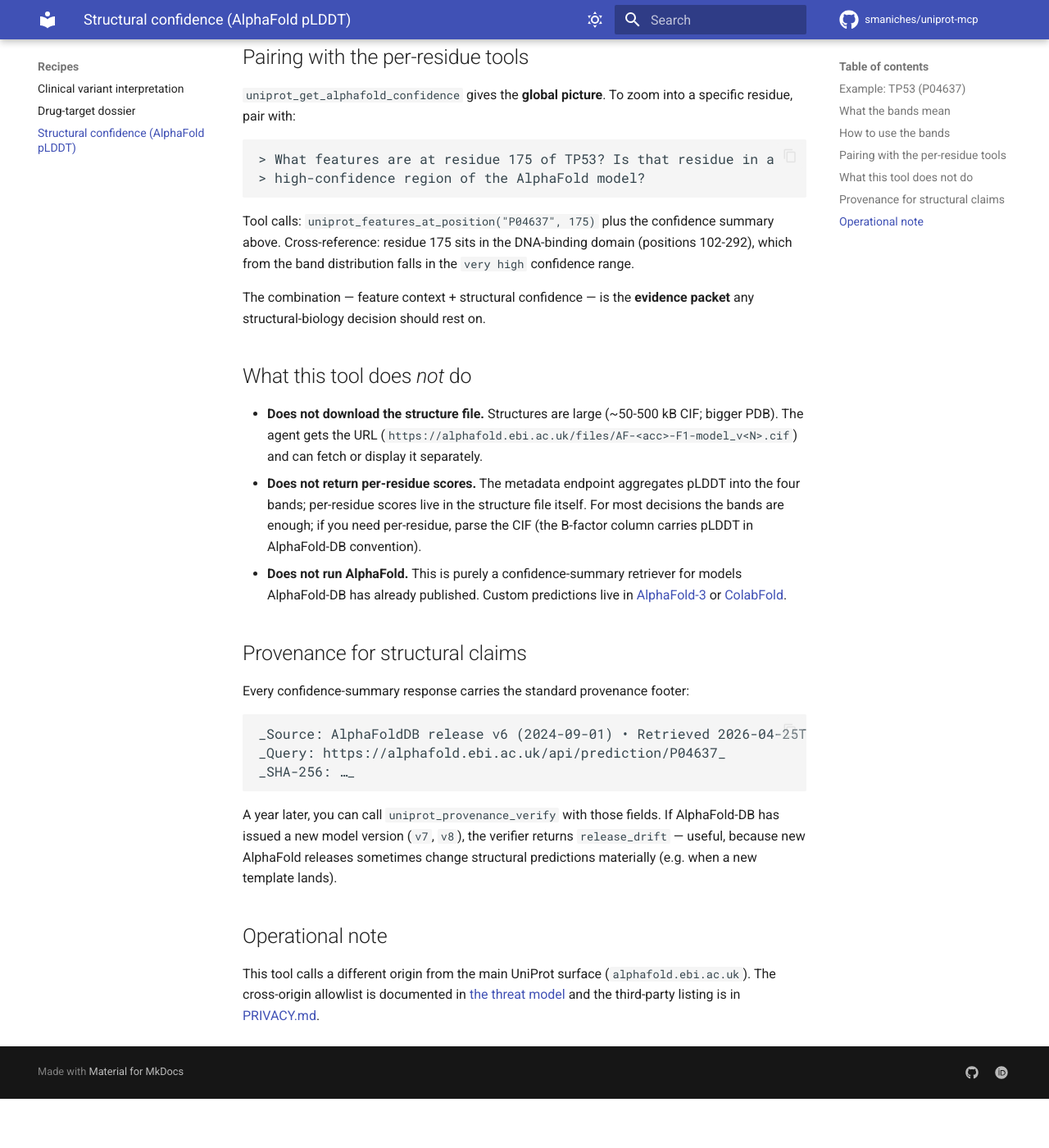
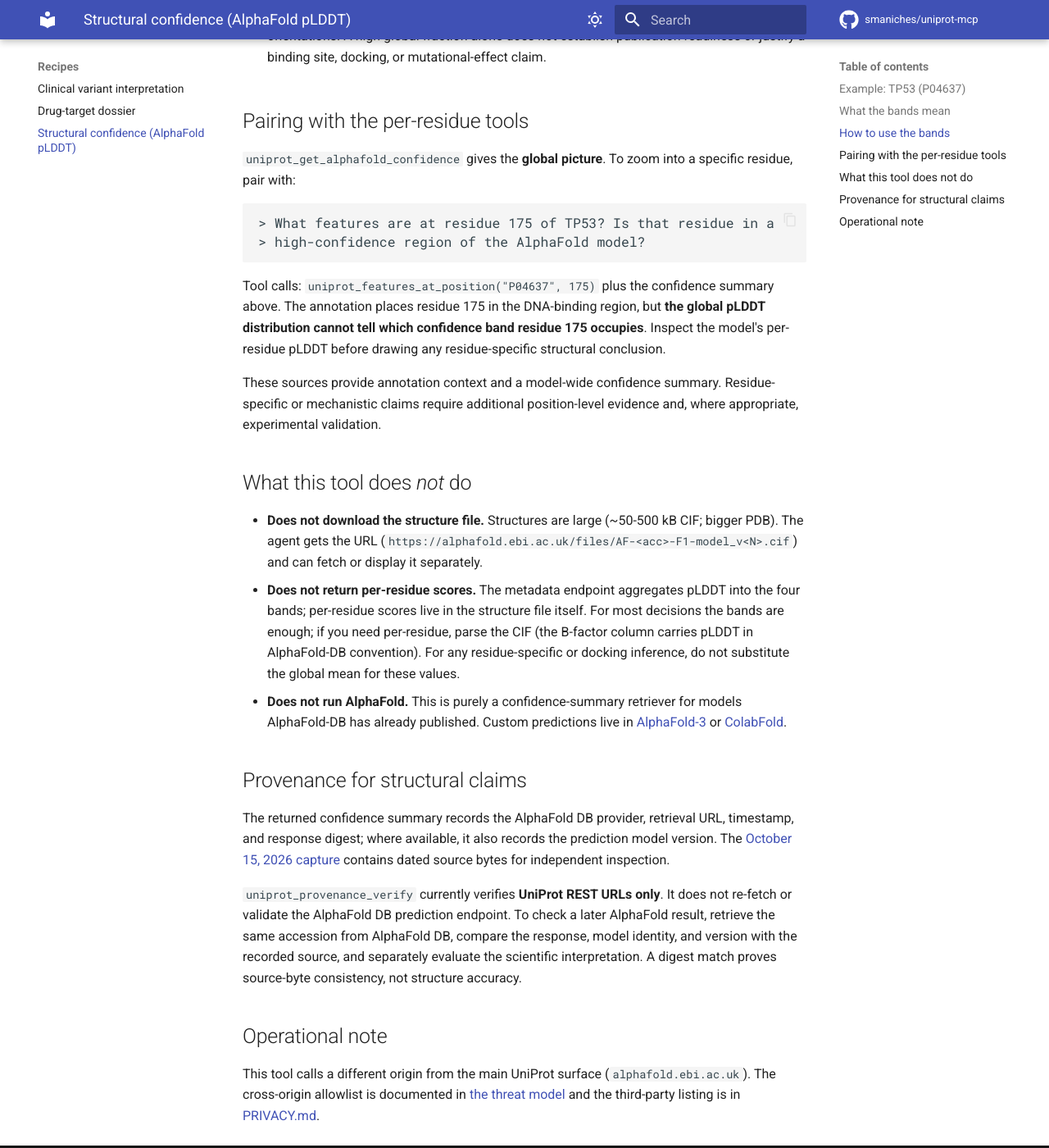
Before and after one commit to smaniches/uniprot-mcp, an MkDocs documentation site: the page built from docs/recipes/structural-confidence.md, in a window 1280 px wide and 1400 px high, scrolled down 1977 px. Shown: the whole window at 82% size. Built offline with MkDocs 1.6.1 and Material for MkDocs 9.7.7, drawn with Linux system fonts in a browser that asks for light colours; comment, search, counter and statistics services are not loaded; before the commit the page ends 3317 px from its top, so only the background shows below that; some of the changed text lies outside the part shown.

Commit message:
docs(science): correct pLDDT, ClinVar, and provenance scope (#233)
Clarify that global AlphaFold pLDDT cannot establish local residue confidence or publication readiness, distinguish ClinVar gene-level candidate search from exact allele identification, and bound provenance verification to UniProt REST. Preserve the original source capture and all MCP tools; no runtime or release change.

````diff
--- a/docs/recipes/structural-confidence.md
+++ b/docs/recipes/structural-confidence.md
@@ -40,10 +40,10 @@
 
 | Band | pLDDT range | Trust level | Typical region |
 |---|---|---|---|
-| Very high | ≥ 90 | Position-level accuracy comparable to a 1.5 Å crystal structure | Folded domains with reliable templates |
-| Confident | 70-90 | Backbone-level accuracy; sidechain placement reasonable | Folded domains with weaker templates, or surface |
-| Low | 50-70 | Topology may be right; do not trust local geometry | Surface loops, flexible linkers |
-| Very low | < 50 | Treat as **disordered**; structural reasoning is unsafe | Intrinsically disordered regions, signal peptides |
+| Very high | ≥ 90 | Often reliable local geometry; not a guarantee of experimental accuracy | Well-modelled regions |
+| Confident | 70-90 | Generally good backbone confidence; side-chain uncertainty remains | Structured regions |
+| Low | 50-70 | Local model uncertainty; interpret cautiously | Loops and less certain regions |
+| Very low | < 50 | Coordinates should not be interpreted; may indicate disorder or missing structural context | Flexible or poorly modelled regions |
 
 Source: [AlphaFold-DB FAQ](https://alphafold.ebi.ac.uk/faq).
 
@@ -57,14 +57,16 @@
   a specific region (e.g. the DNA-binding domain versus the termini),
   read per-residue pLDDT from the model file before relying on it.
 
-- **An intrinsically disordered protein** (e.g. some transcription
-  factors, prion proteins): may show 60-90 % `very low`. → The
-  AlphaFold model is essentially a guess; do not run docking on it,
-  do not interpret a single-residue contact.
+- **A protein with a large low-confidence fraction** may contain
+  disordered or context-dependent regions. Do not use coordinates of
+  those regions for residue contacts or docking without independent
+  validation. The global fraction alone does not identify which
+  residues are affected.
 
-- **A typical enzyme** (e.g. CYP450, kinase): often 90 %+ `very high`.
-  → Publication-grade. Structural reasoning, sidechain analysis,
-  surface-pocket identification are all on solid ground.
+- **A high-confidence model** can still have uncertain loops,
+  interfaces, ligands, or domain orientations. A high global fraction
+  alone does not establish publication readiness or justify a binding
+  site, docking, or mutational-effect claim.
 
 ## Pairing with the per-residue tools
 
@@ -77,12 +79,14 @@
 ```
 
 Tool calls: `uniprot_features_at_position("P04637", 175)` plus the
-confidence summary above. Cross-reference: residue 175 sits in the
-DNA-binding domain (positions 102-292), which from the band
-distribution falls in the `very high` confidence range.
+confidence summary above. The annotation places residue 175 in the
+DNA-binding region, but **the global pLDDT distribution cannot tell
+which confidence band residue 175 occupies**. Inspect the model's
+per-residue pLDDT before drawing any residue-specific structural conclusion.
 
-The combination — feature context + structural confidence — is the
-**evidence packet** any structural-biology decision should rest on.
+These sources provide annotation context and a model-wide confidence
+summary. Residue-specific or mechanistic claims require additional
+position-level evidence and, where appropriate, experimental validation.
 
 ## What this tool does *not* do
 
@@ -94,7 +98,8 @@
   aggregates pLDDT into the four bands; per-residue scores live in
   the structure file itself. For most decisions the bands are enough;
   if you need per-residue, parse the CIF (the B-factor column carries
-  pLDDT in AlphaFold-DB convention).
+  pLDDT in AlphaFold-DB convention). For any residue-specific or
+  docking inference, do not substitute the global mean for these values.
 - **Does not run AlphaFold.** This is purely a confidence-summary
   retriever for models AlphaFold-DB has already published. Custom
   predictions live in [AlphaFold-3](https://alphafoldserver.com/) or
@@ -102,20 +107,18 @@
 
 ## Provenance for structural claims
 
-Every confidence-summary response carries the standard provenance
-footer:
+The returned confidence summary records the AlphaFold DB provider,
+retrieval URL, timestamp, and response digest; where available, it also
+records the prediction model version. The [October 15, 2026
+capture](https://github.com/smaniches/uniprot-mcp/tree/main/examples/captures/2026-10-15_tp53_r175h)
+contains dated source bytes for independent inspection.
 
-```
-_Source: AlphaFoldDB release v6 (2024-09-01) • Retrieved 2026-04-25T12:00:00Z_
-_Query: https://alphafold.ebi.ac.uk/api/prediction/P04637_
-_SHA-256: …_
-```
-
-A year later, you can call `uniprot_provenance_verify` with those
-fields. If AlphaFold-DB has issued a new model version (`v7`, `v8`),
-the verifier returns `release_drift` — useful, because new
-AlphaFold releases sometimes change structural predictions
-materially (e.g. when a new template lands).
+`uniprot_provenance_verify` currently verifies **UniProt REST URLs only**.
+It does not re-fetch or validate the AlphaFold DB prediction endpoint.
+To check a later AlphaFold result, retrieve the same accession from
+AlphaFold DB, compare the response, model identity, and version with the
+recorded source, and separately evaluate the scientific interpretation.
+A digest match proves source-byte consistency, not structure accuracy.
 
 ## Operational note
 
````
Also changed, not shown: README.md (+3 -3 lines), docs/index.md (+1 -1 lines), docs/quickstart.md (+2 -4 lines), docs/recipes/clinical-variant-interpretation.md (+28 -24 lines).
